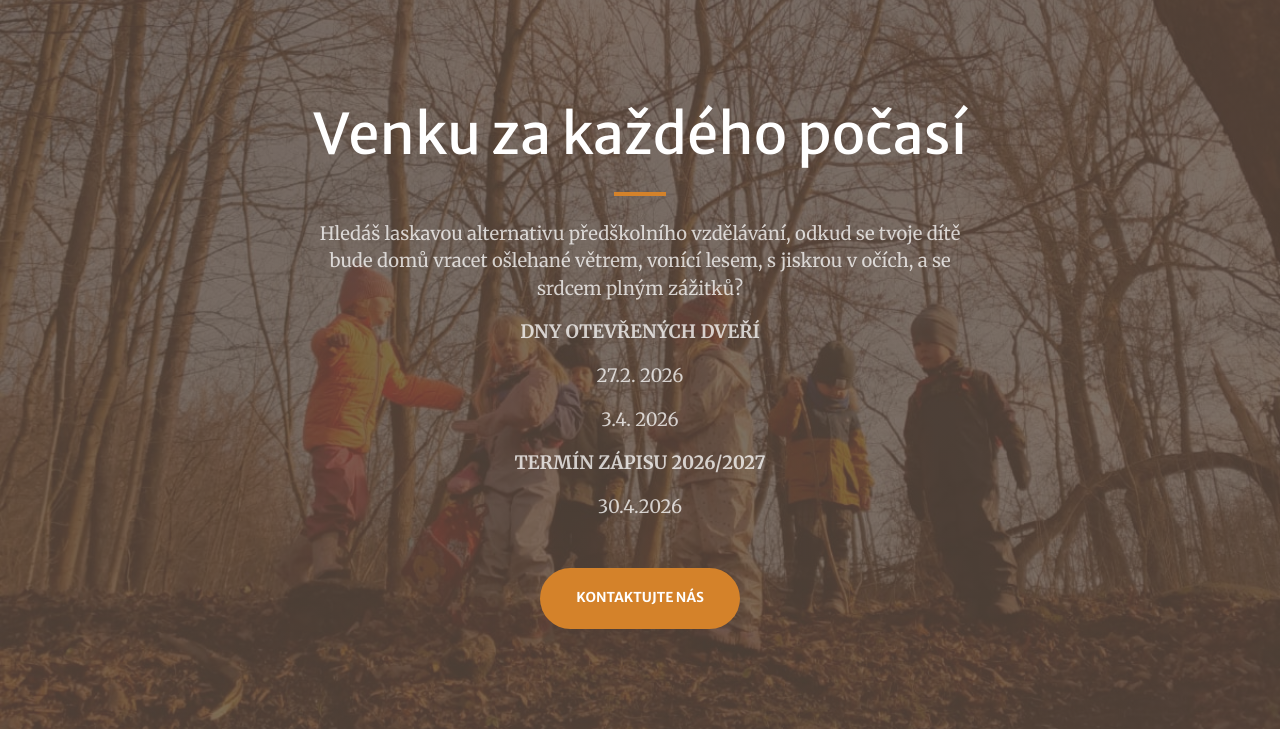
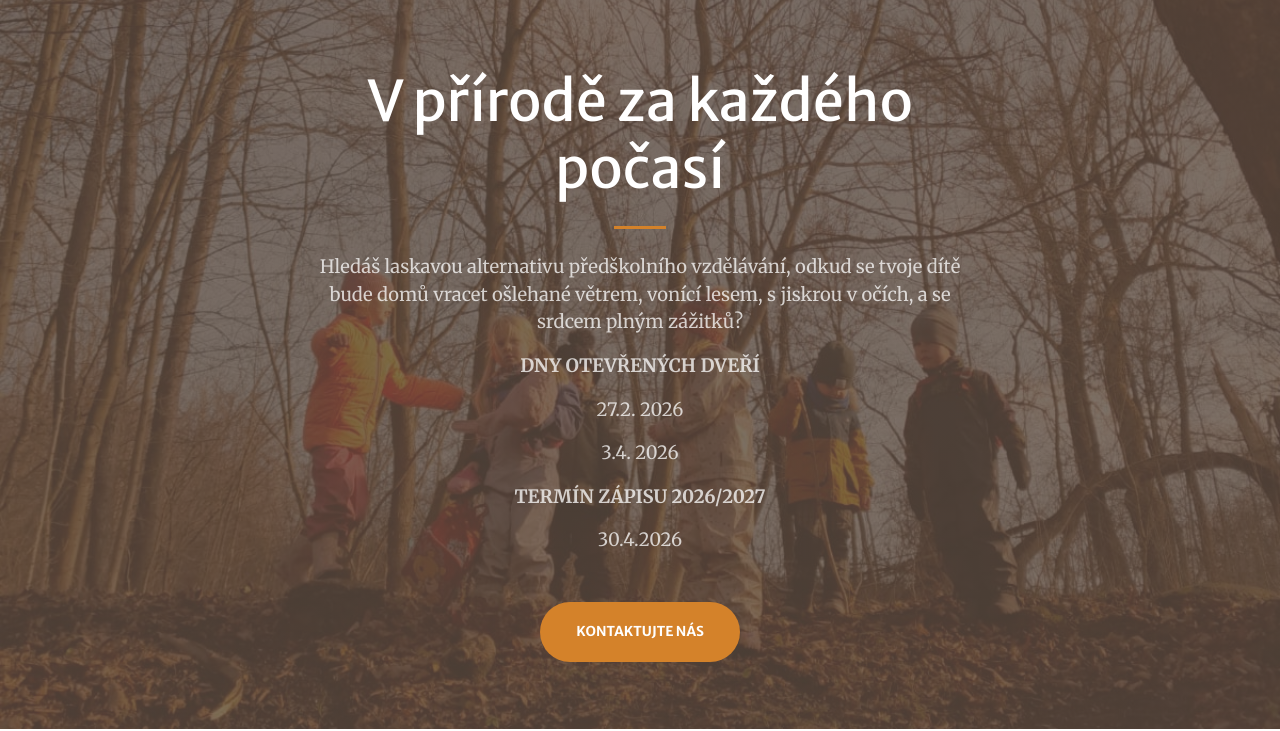
Before and after one commit to vlcimaky/website, a plain HTML site: page index.html in a window 1280 px wide. Shown: the part 71-802 px from the top of the page. Drawn offline with nearby package versions, Linux system fonts and the light colour scheme; some packages are replaced by stand-ins of ours; a script that the page names is missing.

Commit message:
Hero text

```diff
--- a/index.html
+++ b/index.html
@@ -110,7 +110,7 @@
         <div class="container px-4 px-lg-5 h-100">
             <div class="row gx-4 gx-lg-5 h-100 align-items-center justify-content-center text-center">
                 <div class="col-lg-8 align-self-end">
-                    <h1 class="text-white font-weight-bold">Venku za každého počasí</h1>
+                    <h1 class="text-white font-weight-bold">V přírodě za každého počasí</h1>
                     <hr class="divider" />
                 </div>
                 <div class="col-lg-8 align-self-baseline">
```
